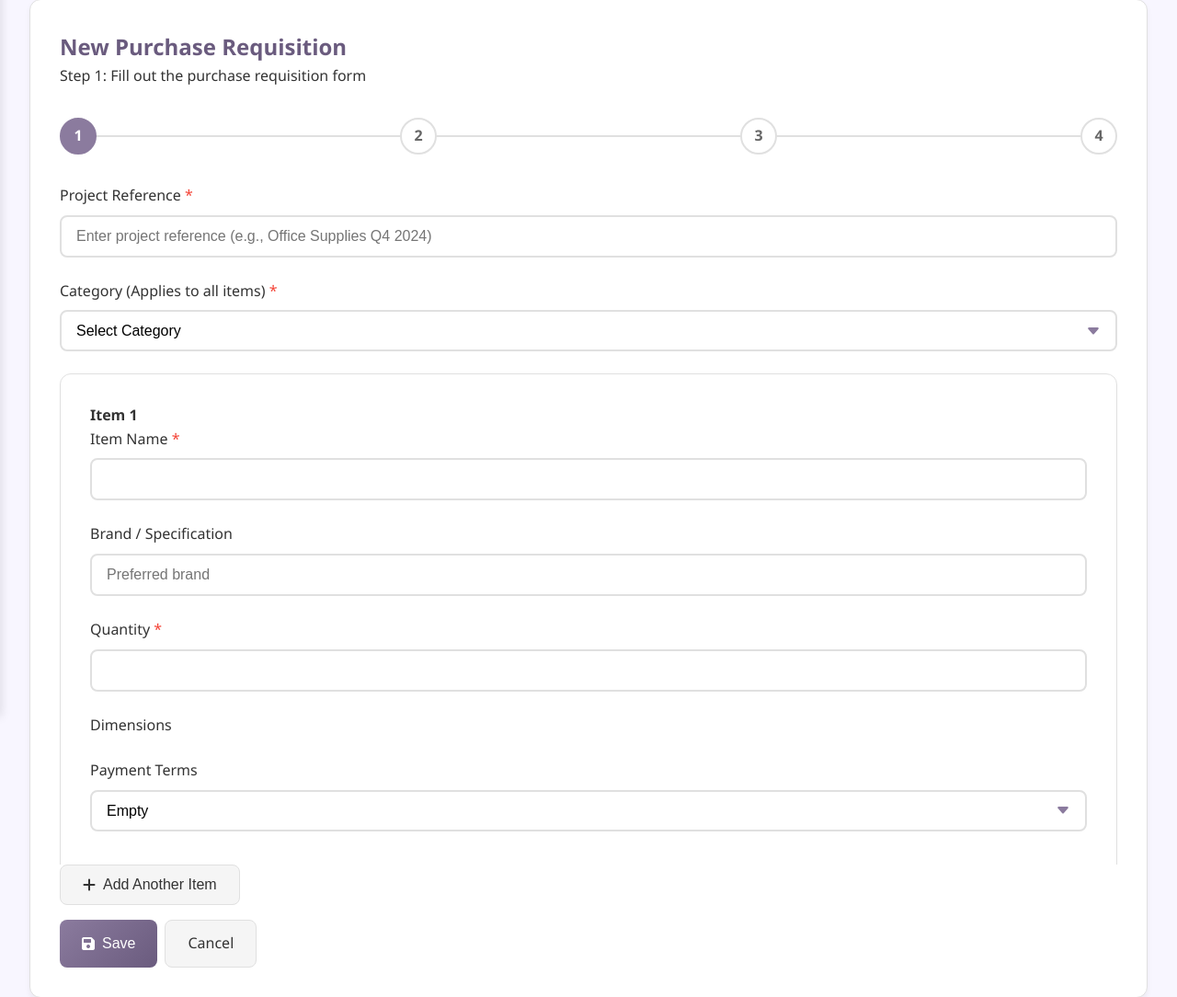
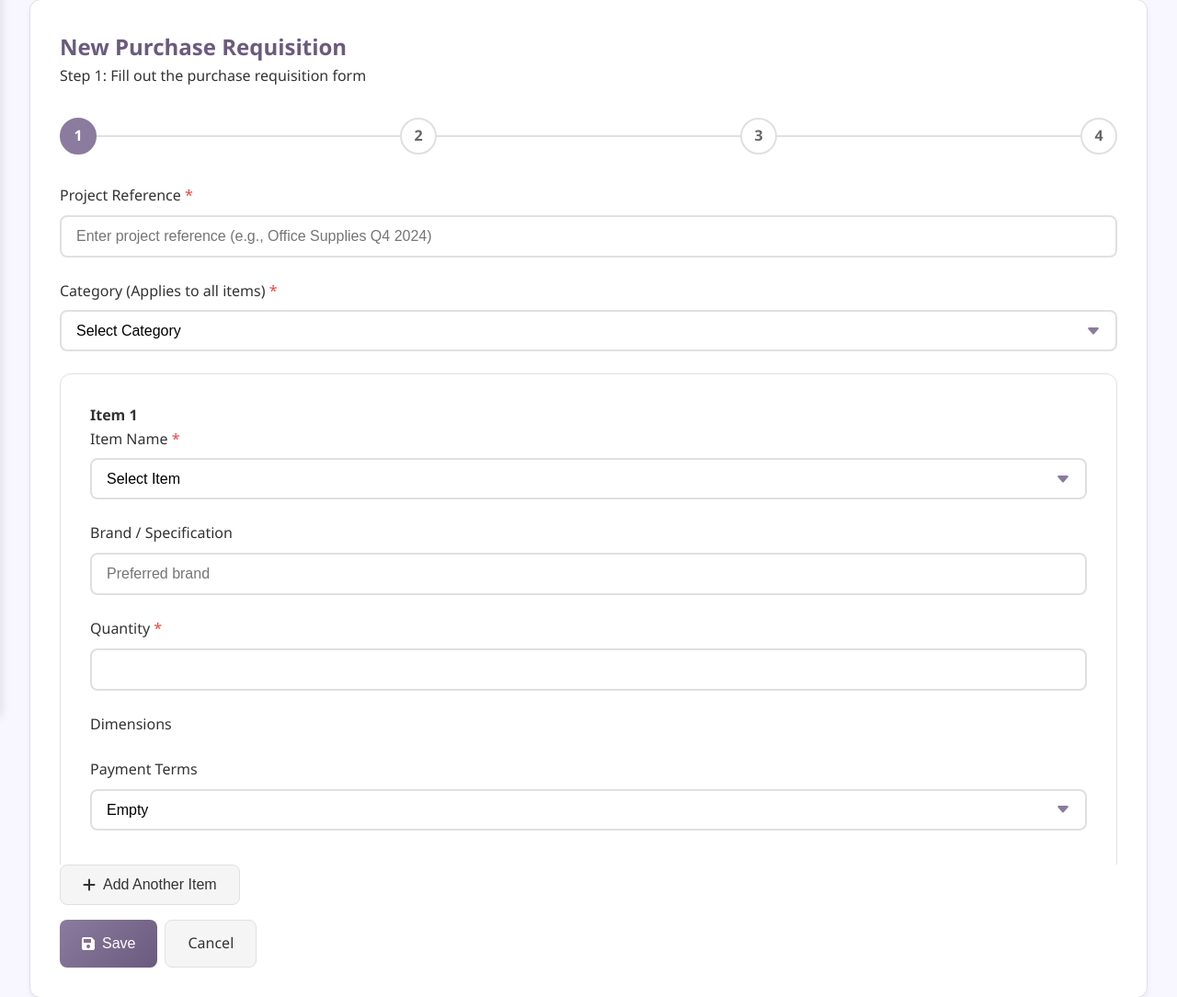
Before and after one commit to schizoscar/Procure-Flow, a Flask app: page /new-task in a window 1280 px wide. Shown: the part 111-1195 px from the top of the page at 92% size. Run offline with Flask 3, Linux system fonts and the light colour scheme; a user stored in the database is signed in; data comes from the database, SQL or seed files in the repository.

Commit message:
Update item name to be an instant dropdown

```diff
--- a/templates/pr_form.html
+++ b/templates/pr_form.html
@@ -56,9 +56,12 @@
                         <!-- Category removed from here -->
                         <div class="form-group">
                             <label class="form-label required">Item Name</label>
-                            <input type="text" class="form-control" name="items[{{ loop.index0 }}][item_name]"
-                                value="{{ item.item_name }}" list="items-list-{{ loop.index0 }}" required>
-                            <datalist id="items-list-{{ loop.index0 }}"></datalist>
+                            <select class="form-control form-select item-name-select"
+                                    name="items[{{ loop.index0 }}][item_name]"
+                                    data-selected="{{ item.item_name }}"
+                                    required>
+                                <option value="">Select Item</option>
+                            </select>
                         </div>
                         <div class="form-group">
                             <label class="form-label">Brand / Specification</label>
@@ -201,9 +204,11 @@
                         <!-- Category removed -->
                         <div class="form-group">
                             <label class="form-label required">Item Name</label>
-                            <input type="text" class="form-control" name="items[0][item_name]" list="items-list-0"
-                                required>
-                            <datalist id="items-list-0"></datalist>
+                            <select class="form-control form-select item-name-select"
+                                    name="items[0][item_name]"
+                                    required>
+                                <option value="">Select Item</option>
+                            </select>
                         </div>
                         <div class="form-group">
                             <label class="form-label">Brand / Specification</label>
@@ -394,19 +399,32 @@
     }
 
     function updateItemSuggestions(row, category) {
-        const dataList = row.querySelector('datalist');
-        if (!dataList) return;
+        const select = row.querySelector('.item-name-select');
+        if (!select) return;
 
-        // Get category items map
         const categoryItemsData = JSON.parse(document.getElementById('categoryItemsData').textContent);
 
-        dataList.innerHTML = '';
+        // keep existing selection if editing
+        const saved = select.getAttribute('data-selected') || select.value || "";
+
+        // reset dropdown
+        select.innerHTML = '<option value="">Select Item</option>';
+
         if (category && categoryItemsData[category]) {
             categoryItemsData[category].forEach(item => {
-                const option = document.createElement('option');
-                option.value = item;
-                dataList.appendChild(option);
+                const opt = document.createElement('option');
+                opt.value = item;
+                opt.textContent = item;
+
+                if (saved && saved === item) opt.selected = true;
+
+                select.appendChild(opt);
             });
+        }
+
+        // clear data-selected once applied (optional)
+        if (select.getAttribute('data-selected')) {
+            select.removeAttribute('data-selected');
         }
     }
 
@@ -439,17 +457,18 @@
                 }
 
                 // Update datalist
-                const dataList = row.querySelector('datalist');
-                if (dataList) {
-                    dataList.innerHTML = '';
-                    if (category && categoryItemsData[category]) {
-                        categoryItemsData[category].forEach(item => {
-                            const option = document.createElement('option');
-                            option.value = item;
-                            dataList.appendChild(option);
-                        });
-                    }
-                }
+                // Update item dropdown instantly
+                updateItemSuggestions(row, category);
+                // if (dataList) {
+                //     dataList.innerHTML = '';
+                //     if (category && categoryItemsData[category]) {
+                //         categoryItemsData[category].forEach(item => {
+                //             const option = document.createElement('option');
+                //             option.value = item;
+                //             dataList.appendChild(option);
+                //         });
+                //     }
+                // }
             });
         }
 
@@ -493,8 +512,11 @@
                         <div class="grid-2">
                             <div class="form-group">
                                 <label class="form-label required">Item Name</label>
-                                <input type="text" class="form-control" name="items[${itemCount - 1}][item_name]" list="items-list-${itemCount - 1}" required>
-                                <datalist id="items-list-${itemCount - 1}"></datalist>
+                                <select class="form-control form-select item-name-select"
+                                        name="items[${itemCount - 1}][item_name]"
+                                        required>
+                                    <option value="">Select Item</option>
+                                </select>
                             </div>
                             <div class="form-group">
                                 <label class="form-label">Brand / Specification</label>
@@ -633,17 +655,17 @@
                         const newName = name.replace(/items\[\d+\]/, `items[${index}]`);
                         input.setAttribute('name', newName);
 
-                        const list = input.getAttribute('list');
-                        if (list) {
-                            input.setAttribute('list', `items-list-${index}`);
-                        }
+                        // const list = input.getAttribute('list');
+                        // if (list) {
+                        //     input.setAttribute('list', `items-list-${index}`);
+                        // }
                     }
                 });
 
-                const datalist = item.querySelector('datalist');
-                if (datalist) {
-                    datalist.setAttribute('id', `items-list-${index}`);
-                }
+                // const datalist = item.querySelector('datalist');
+                // if (datalist) {
+                //     datalist.setAttribute('id', `items-list-${index}`);
+                // }
             });
             itemCount = currentCount;
         }
```
